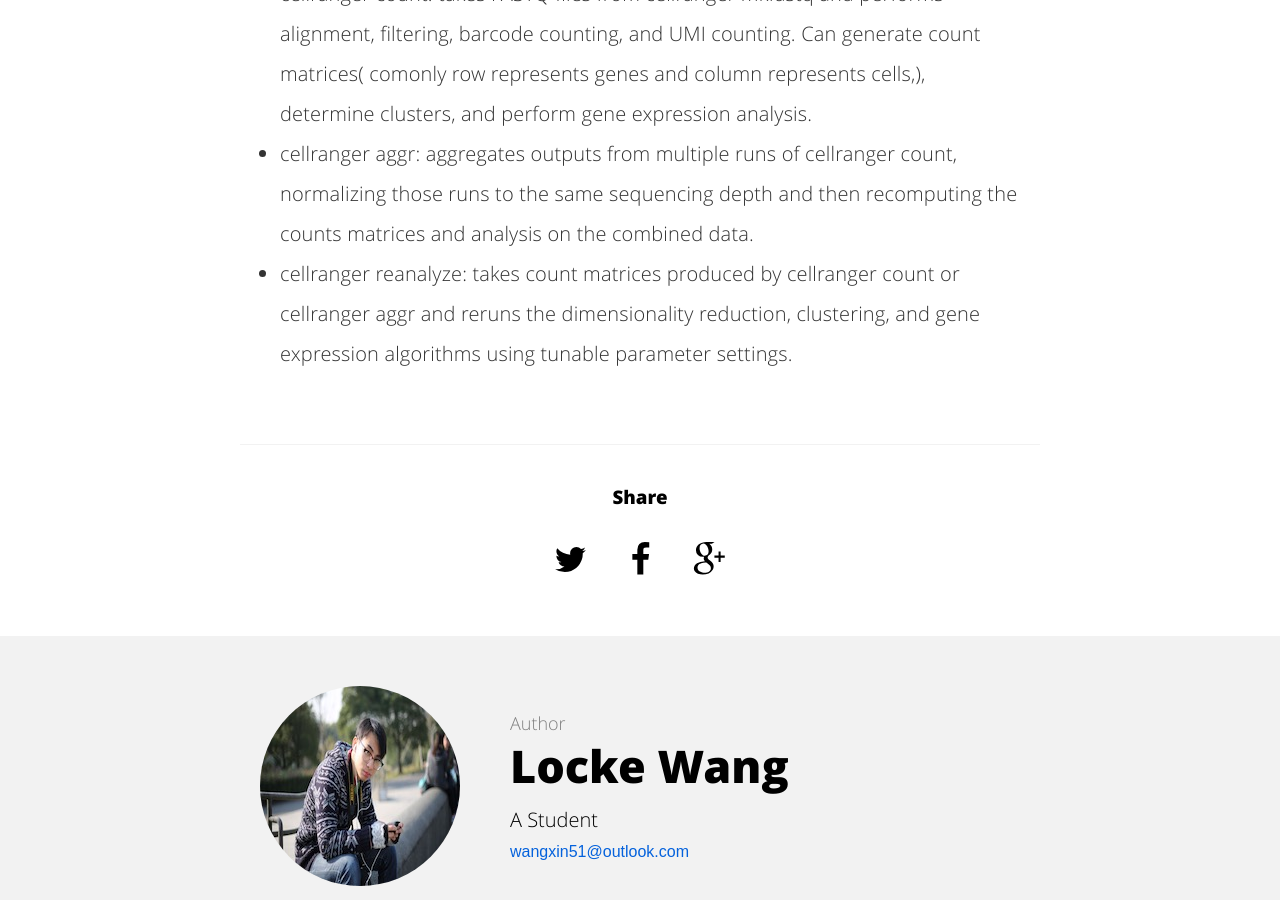
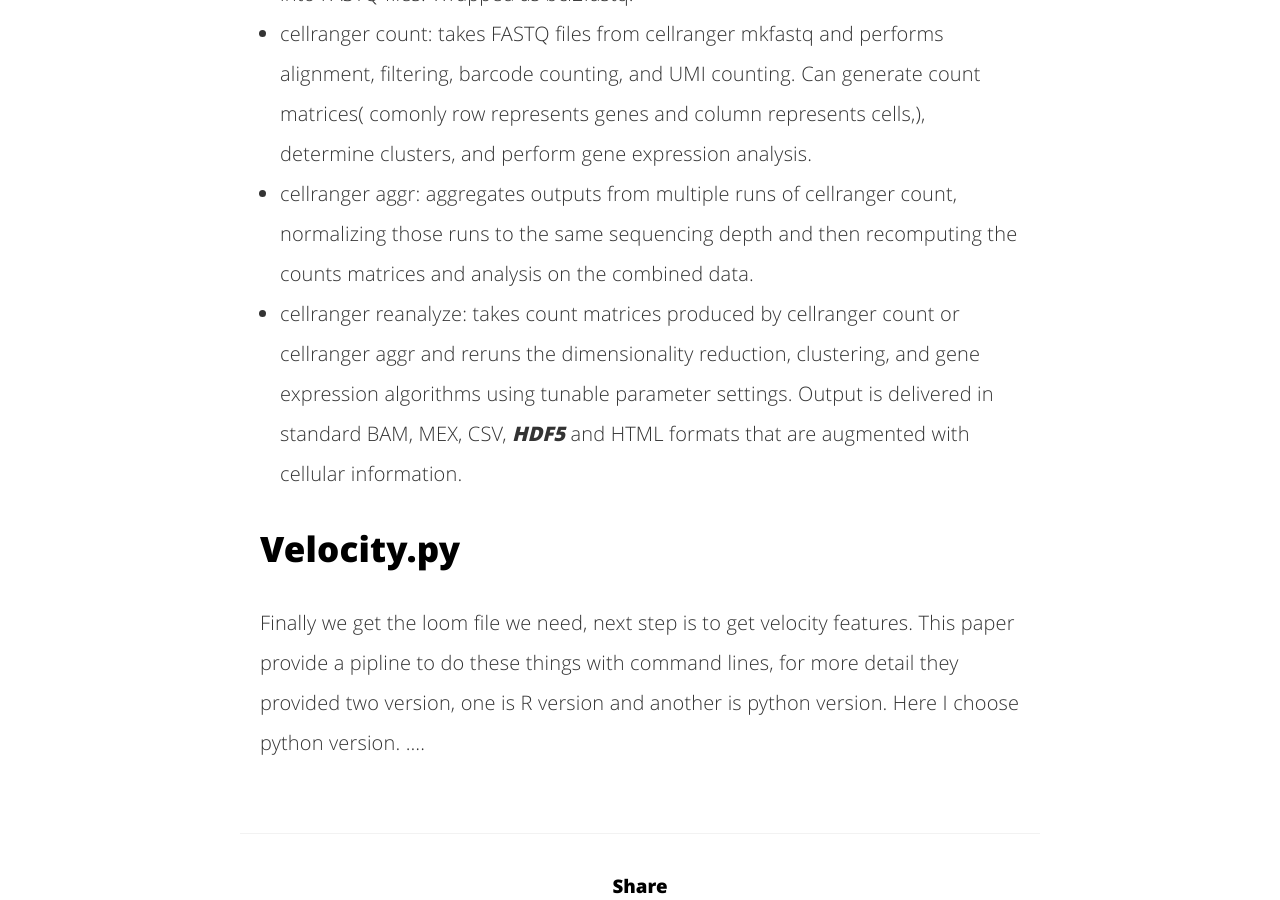
Before and after one commit to clay001/locke.github.io, a Jekyll site: the page built from _posts/2019-10-08-current-Research(1).md, in a window 1280 px wide and 900 px high, scrolled down 3077 px. Built offline with Jekyll 4.4.1, drawn with Linux system fonts in a browser that asks for light colours; comment, search, counter and statistics services are not loaded; some of the changed text lies outside the part shown.

Commit message:
post1010

```diff
--- a/_posts/2019-10-08-current-Research(1).md
+++ b/_posts/2019-10-08-current-Research(1).md
@@ -39,3 +39,7 @@ So what is cellranger? [Cellranger](https://support.10xgenomics.com/single-cell-
 - cellranger count: takes FASTQ files from cellranger mkfastq and performs alignment, filtering, barcode counting, and UMI counting. Can generate count matrices( comonly row represents genes and column represents cells,), determine clusters, and perform gene expression analysis.
 - cellranger aggr: aggregates outputs from multiple runs of cellranger count, normalizing those runs to the same sequencing depth and then recomputing the counts matrices and analysis on the combined data.
 - cellranger reanalyze: takes count matrices produced by cellranger count or cellranger aggr and reruns the dimensionality reduction, clustering, and gene expression algorithms using tunable parameter settings.
+Output is delivered in standard BAM, MEX, CSV, ***HDF5*** and HTML formats that are augmented with cellular information.
+
+## Velocity.py
+Finally we get the loom file we need, next step is to get velocity features. This paper provide a pipline to do these things with command lines, for more detail they provided two version, one is R version and another is python version. Here I choose python version. ....
--- a/about.html
+++ b/about.html
@@ -2,7 +2,7 @@
 layout: minimal
 title: "About me"
 permalink: /about/index.html
-description: "Some description about Lorem Ipsum..."
+description: "Some description about Locke Wang"
 ---
 
 <img itemprop="image" class="img-rounded" src="/assets/img/blog-author.jpg" alt="Willian Justen">
--- a/series.html
+++ b/series.html
@@ -3,7 +3,7 @@ layout: minimal
 title: "Series"
 permalink: /series/index.html
 image: '/assets/img/series.png'
-description: "Take a look at my series about lorem ipsum..."
+description: "Take a look at my series in this blog"
 ---
 
 {% for tag in site.categories %}
```
Also changed, not shown: other parts of _posts/2019-10-08-current-Research(1).md (+1 -1 lines), 7 other files.
